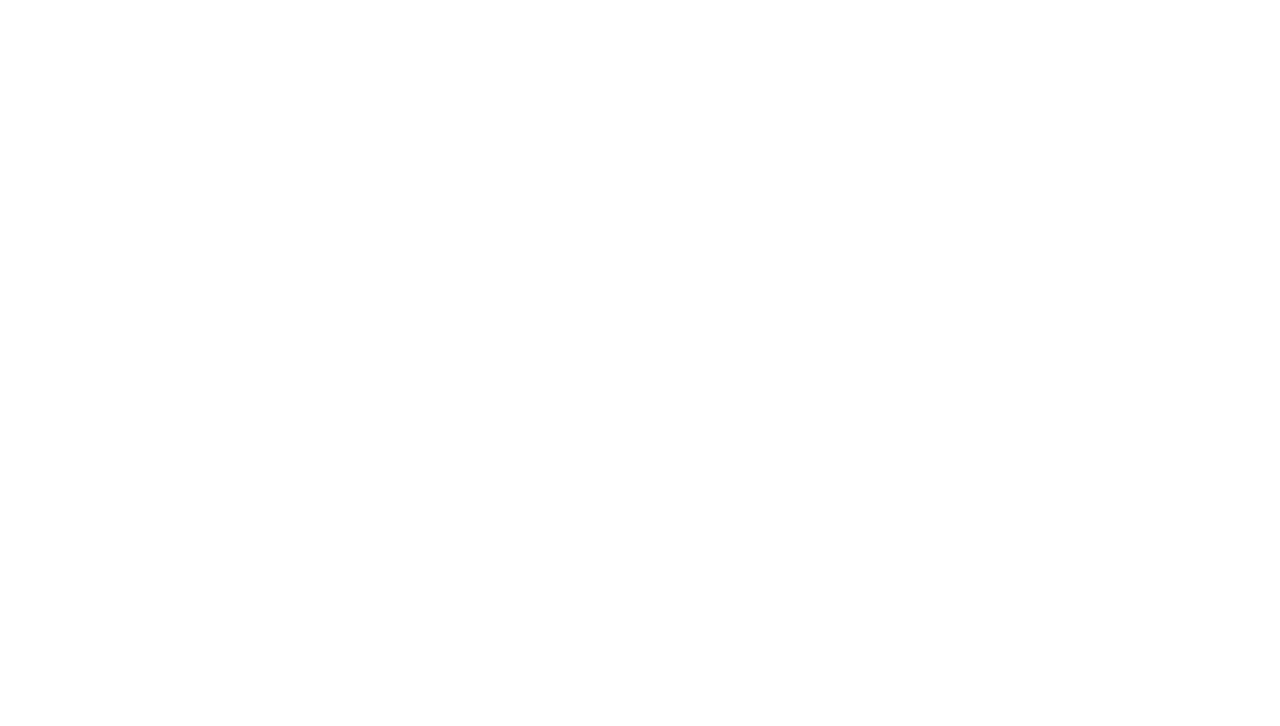
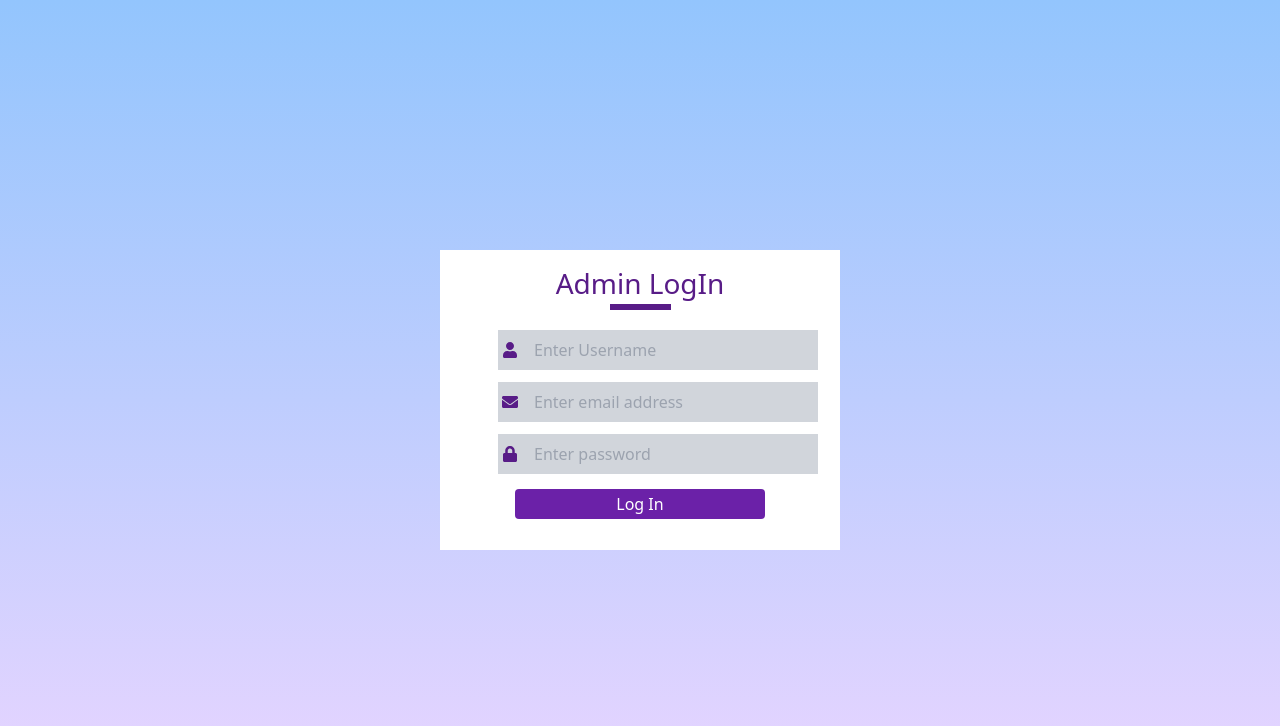
Before and after one commit to DiwanMalla/ecommerce-store, a React (Vite) app: page /admin in a window 1280 px wide. Shown: the top 726 px of the page. Built offline with nearby package versions, Linux system fonts and the light colour scheme.

Commit message:
Added admin login page

```diff
--- a/src/App.tsx
+++ b/src/App.tsx
@@ -1,5 +1,7 @@
 import Login from "./components/Login";
+import Admin from "./components/admin";
 import Home from "./home";
+
 import { BrowserRouter as Router, Route, Switch } from "react-router-dom";
 const App = () => {
   return (
@@ -15,6 +17,9 @@ const App = () => {
           <Route path="/home">
             <Home />
           </Route>
+          <Route path="/admin">
+            <Admin />
+          </Route>
         </Switch>
       </Router>
     </div>
--- a/src/components/Login.tsx
+++ b/src/components/Login.tsx
@@ -1,6 +1,6 @@
 import { useEffect, useState } from "react";
 
-import { useHistory } from "react-router-dom";
+import { Link, useHistory } from "react-router-dom";
 // Define the structure of the login form
 interface loginForm {
   email: string;
@@ -98,6 +98,7 @@ const login = () => {
   // Return JSX for rendering the login form
   return (
     <>
+      <div>
         <div className="flex justify-center mt-[200px] ">
           <div
             className="w-[250px] bg-gray-100 text-center p-[50px] "
@@ -161,6 +162,14 @@ const login = () => {
             )}
           </div>
         </div>
+        <div className="bg-gradient-to-r from-gray-50 to-red-600 ml-[218px] text-center w-[500px]">
+          <Link to={"/admin"}>
+            <button className="bg-red-600 rounded-lg m-2 w-[120px] text-white border">
+              Admin Login
+            </button>
+          </Link>
+        </div>
+      </div>
     </>
   );
 };
--- /dev/null
+++ b/src/components/admin.tsx
@@ -0,0 +1,130 @@
+import { useState } from "react";
+import { FaUser, FaEnvelope, FaLock } from "react-icons/fa";
+import { useHistory } from "react-router-dom";
+const Admin = () => {
+  interface loginForm {
+    username: string;
+    email: string;
+    password: string;
+  }
+  const [loginData, setLoginData] = useState<loginForm>({
+    username: "",
+    email: "",
+    password: "",
+  });
+  const { username, email, password } = loginData;
+  const history = useHistory();
+  const handleInputChange = (e: { target: { name: any; value: any } }) => {
+    const { name, value } = e.target;
+    setLoginData({ ...loginData, [name]: value });
+  };
+  const handleSubmit = () => {
+    if (username == "Diwan Malla") {
+      if (email == "malladipin@gmail.com") {
+        if (password == "hello") {
+          history.push("/home");
+        } else {
+          alert("Wrong Password");
+        }
+      } else {
+        alert("Wrong Email");
+      }
+    } else {
+      alert("Invalid Username");
+    }
+  };
+  return (
+    <div
+      className="bg-gradient-to-b from-blue-300 to-purple-200 flex justify-center items-center"
+      style={{ minHeight: "100vh", color: "white" }}
+    >
+      <div className="bg-white  w-[400px] h-[300px] text-purple-900">
+        <div
+          className="flex justify-center items-center mt-3"
+          style={{ fontSize: "28px" }}
+        >
+          Admin LogIn
+        </div>
+        <div className="align-center justify-center flex">
+          <div className="h-[6px] w-[61px] bg-purple-900 "></div>
+        </div>
+
+        <div
+          id="inputContainer"
+          className="flex align-center justify-center gap-3 flex-wrap ml-9 mt-5"
+        >
+          <div
+            id="name"
+            className="bg-gray-300 w-[320px] h-[40px] flex justify-center items-center gap-4"
+          >
+            <div>
+              <FaUser />
+            </div>
+            <div>
+              <input
+                type="text"
+                name="username"
+                value={username}
+                required
+                className="bg-gray-300 w-[280px]"
+                placeholder="Enter Username"
+                style={{ outline: "none" }}
+                onChange={handleInputChange}
+              ></input>
+            </div>
+          </div>
+          <div
+            id="email"
+            className="bg-gray-300 w-[320px] h-[40px] flex justify-center items-center gap-4"
+          >
+            <div>
+              <FaEnvelope />
+            </div>
+            <div>
+              <input
+                type="email"
+                name="email"
+                value={email}
+                required
+                className="bg-gray-300 w-[280px]"
+                placeholder="Enter email address"
+                style={{ outline: "none" }}
+                onChange={handleInputChange}
+              ></input>
+            </div>
+          </div>
+          <div
+            id="name"
+            className="bg-gray-300 w-[320px] h-[40px] flex justify-center gap-4 items-center"
+          >
+            <div>
+              <FaLock />
+            </div>
+            <div>
+              <input
+                type="password"
+                name="password"
+                value={password}
+                required
+                className="bg-gray-300 w-[280px]"
+                placeholder="Enter password"
+                style={{ outline: "none" }}
+                onChange={handleInputChange}
+              ></input>
+            </div>
+          </div>
+        </div>
+        <div className="w-[400px] h-[60px] flex justify-center items-center">
+          <button
+            onClick={handleSubmit}
+            className="bg-purple-800 text-white rounded w-[250px] h-[30px]"
+          >
+            Log In
+          </button>
+        </div>
+      </div>
+    </div>
+  );
+};
+
+export default Admin;
```
Lines whose indentation alone changed are shown as unchanged.
